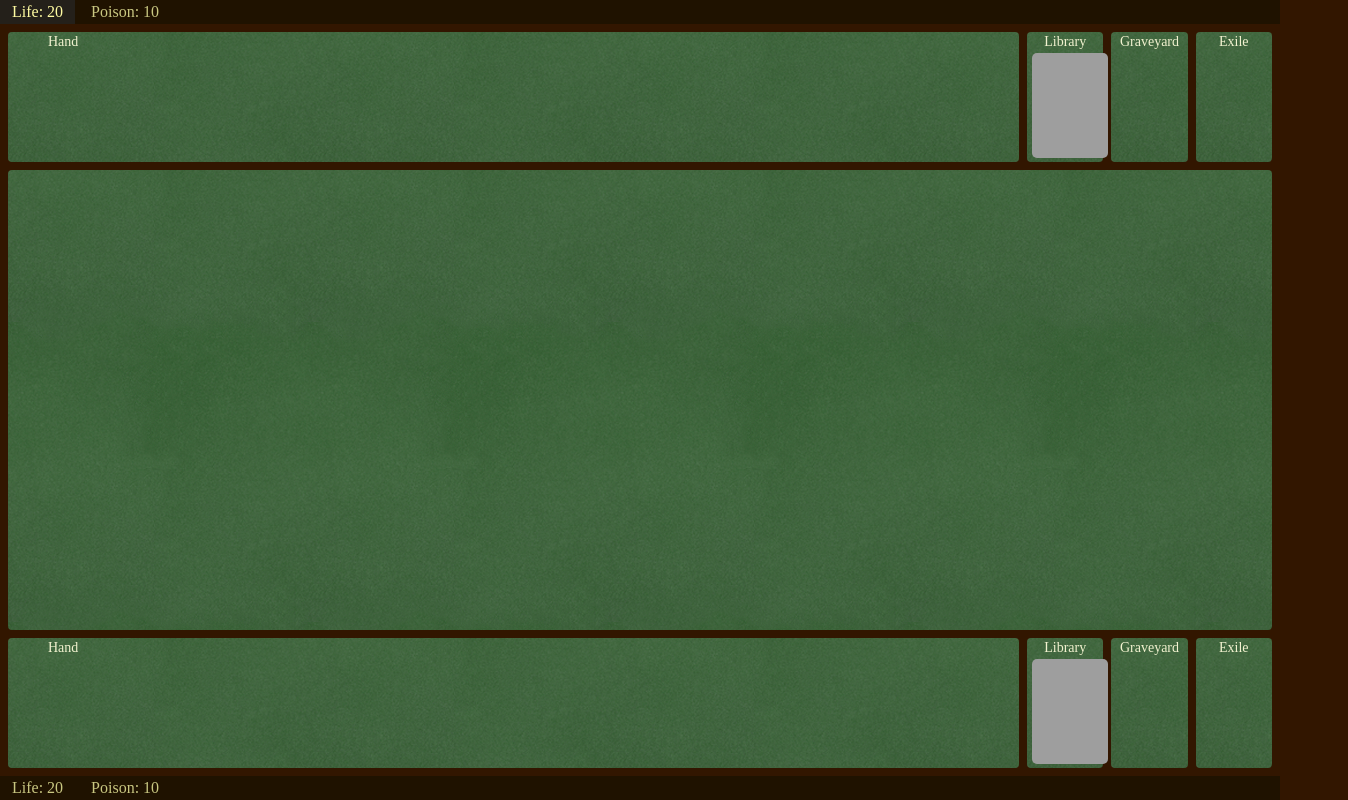
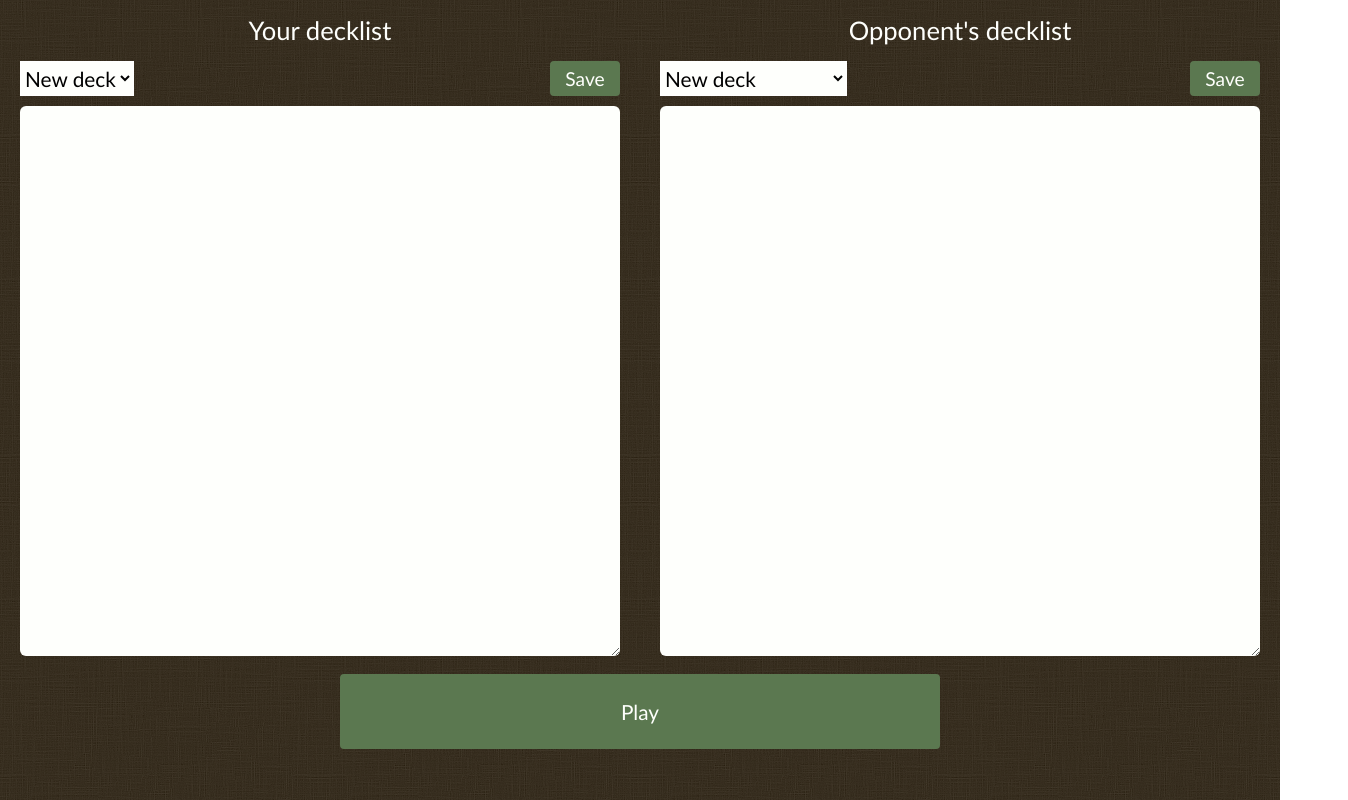
Before and after one commit to ethan-hardy/MTGSimulator, a website: page public_html/index.html in a window 1280 px wide. Shown: the whole page, 1348 px wide, since content can reach past the window. Drawn offline with Linux system fonts and the light colour scheme; grey boxes are pictures that could not be loaded.

Commit message:
Fixed some bugs, made a bunch of other changes, and added most of the decklist input page.

```diff
--- a/public_html/index.html
+++ b/public_html/index.html
@@ -2,48 +2,35 @@
 
 <html>
     <head>
-        <link rel="stylesheet" href="style/src/main.css">
+        <link rel="stylesheet" href="style/src/index.css">
         <link rel="shortcut icon" href="resources/favicon.ico">
         <title>Magic Simulator</title>
     </head>
     <body>
-        <div class='menuBar'>
-            <div class='menuBarItem'>Life: 20<select class='menuBarSelect'></select></div>
-            <div class='menuBarItem'>Poison: 10<select class='menuBarSelect'></select></div>
+        <div id='background'>
+            <div class='deckListEntryWrapper'>
+                <p>Your decklist</p>
+                <div class='deckListEntryOptionsContainer'>
+                    <select>
+                        <option>New deck</option>
+                    </select><button
+                        class="mtgButton saveButton">Save</button>
+                </div>
+                <textarea class='deckListEntry saveButton'></textarea>
+            </div><div class='deckListEntryWrapper'>
+                <p>Opponent's decklist</p>
+                <div class='deckListEntryOptionsContainer'>
+                    <select>
+                        <option>New deck</option>
+                        <option>Challenge a friend</option>
+                    </select><button
+                        class="mtgButton saveButton">Save</button>
+                </div>
+                <textarea class='deckListEntry'></textarea>
+            </div>
+            <a href='game.html' class='mtgButton inputButton' id='playButton'>Play</a>
         </div>
-        <div id="boardLayer" class="layer">
-            <div class="playerSection"><div id='oppHand' class="zone hand">
-                    <p class="shiftedText">Hand</p>
-                </div><div id='oppLibrary' class="zone singleCardZone">
-                    <p>Library</p>
-                </div><div id='oppGraveyard' class="zone singleCardZone">
-                    <p>Graveyard</p>
-                </div><div id='oppExile' class="zone singleCardZone">
-                    <p>Exile</p>
-                </div>
-            </div>
-            <div id='battlefield' class="zone">
-
-            </div>
-            <div class="playerSection"><div id='yourHand' class="zone hand">
-                    <p class="shiftedText">Hand</p>
-                </div><div id='yourLibrary' class="zone singleCardZone">
-                    <p>Library</p>
-                </div><div id='yourGraveyard' class="zone singleCardZone">
-                    <p>Graveyard</p>
-                </div><div id='yourExile' class="zone singleCardZone">
-                    <p>Exile</p>
-                </div>
-            </div>
-        </div>
-        <div id="cardLayer" class="layer">
-
-        </div>
-        <div class='menuBar' id='bottomBar'>
-            <div class='menuBarItem'>Life: 20<select class='menuBarSelect'></select></div>
-            <div class='menuBarItem'>Poison: 10<select class='menuBarSelect'></select></div>
-        </div>
-        <script src = "jquery.min.js"></script>
-        <script src="script/src/main.js"></script>
+        <script src='jquery.min.js'></script>
+        <script src='script/src/index.js'></script>
     </body>
 </html>
--- a/public_html/script/src/main.js
+++ b/public_html/script/src/game.js
@@ -44,8 +44,8 @@
   }
 
   var lastPosition;
-  var cardSpacing = {x: 10, y: 5};
-  var cardSize = {width: 76, height: 105};
+  var cardSpacing = {x: 35, y: 5};
+  var cardSize = {width: 76, height: 105}, cardOffset = {x: 6, y: 16};
 
   var cardSpots = [];
   var numCards = 0, zIndexCount = 0;
@@ -53,8 +53,8 @@
   var yourGraveyardIndex, oppGraveyardIndex, yourLibraryIndex, oppLibraryIndex, battlefieldRange = {min: -1, max: 0},
         yourExileIndex, oppExileIndex, yourHandRange = {min: -1, max: 0}, oppHandRange = {min: -1, max: 0};
 
-  var yourLibraryList = ["vryn%20wingmare", "mountain", "counterspell", "electrolyze"];
-  var oppLibraryList = ["island", "mountain", "counterspell", "electrolyze"];
+  var yourLibraryList = ["vryn%20wingmare", "mountain", "counterspell", "electrolyze"], yourLibraryListHold = yourLibraryList.slice();
+  var oppLibraryList = ["island", "mountain", "counterspell", "electrolyze"], oppLibraryListHold = oppLibraryList.slice();
 
   var cardsInGame = []
 
@@ -66,7 +66,6 @@
     if ($(e.target).hasClass('card')) {
         lastPosition = {card: e.target, x: e.clientX, y: e.clientY};
     }
-    $(e.target).css('z-index', zIndexCount++ + 1);
     mouseHasMoved = false;
 };
 
@@ -83,24 +82,80 @@
   };
 
   function addCardToSpot(card, spotIndex) {
+      removeCardFromSpot(card);
+      var cardData = cardsInGame[$(card).attr('id')];
+      cardData.zone = cardSpots[spotIndex].zone
+      if (cardData.isFaceDown) cardData.flip();
+      if ($(card).hasClass('library')) $(card).removeClass('library');
+      var xOff = cardOffset.x, yOff = cardOffset.y;
+      var completionHandler;
+      if (cardSpots[spotIndex].zone.indexOf('Library') >= 0) {
+          if (cardSpots[spotIndex].cards.length !== 0) {
+              var index = $(cardSpots[spotIndex].cards[0]).attr('id');
+              if (spotIndex === oppLibraryIndex) oppLibraryList.push(cardsInGame[index].name);
+              else yourLibraryList.push(cardsInGame[index].name);
+              var cardToRemove = cardSpots[spotIndex].cards.pop();
+              completionHandler = function() {
+                  $(cardToRemove).remove();
+              }
+              for (var i = index + 1; i < cardsInGame.length; i++) {
+                  $('#' + i.toString()).attr('id', i-1);
+                  cardsInGame[i-1] = cardsInGame[i];
+              }
+              cardsInGame.pop();
+          }
+          numCards--;
+          xOff = 0;
+          yOff = 0;
+          if (!cardData.isFaceDown) cardData.flip();
+          if (!$(card).hasClass('library')) $(card).addClass('library');
+      }
+      cardSpots[spotIndex].cards.push(card);
+      var index = 0, lastZIndex;
+      for (var card of cardSpots[spotIndex].cards) {
+          if (lastZIndex === undefined) lastZIndex = $(card).css('z-index');
+          else lastZIndex++;
+          $(card).animate({
+              top: cardSpots[spotIndex].y + index * yOff,
+              left: cardSpots[spotIndex].x+ index * xOff
+          }, 100, "swing", completionHandler).css('z-index', lastZIndex);
+          index++;
+      }
+  }
+
+  function removeCardFromSpot(card) {
+      var removedSpot;
+      cardsInGame[$(card).attr('id')].zone = undefined;
       for (var spot of cardSpots) {
           var index = spot.cards.indexOf(card);
           if (index >= 0) {
               spot.cards.splice(index, 1);
+              removedSpot = spot;
           }
       }
-      $(card).animate({
-          top: cardSpots[spotIndex].y,
-          left: cardSpots[spotIndex].x
-      }, 100, "swing");
-      cardsInGame[$(card).attr('id')].zone = cardSpots[spotIndex].zone
-      cardSpots[spotIndex].cards.push(card);
+      if (removedSpot !== undefined) {
+          var index = 0;
+          var xOff = cardOffset.x, yOff = cardOffset.y;
+          if (removedSpot.zone.indexOf('Library') >= 0) {
+              xOff = 0;
+              yOff = 0;
+              placeNextCardFromLibrary(cardsInGame[$(card).attr('id')].isYourCard);
+              (cardsInGame[$(card).attr('id')].isYourCard) ? yourLibraryList.pop() : oppLibraryList.pop();
+          }
+          for (var card of removedSpot.cards) {
+              $(card).animate({
+                  top: removedSpot.y + index * yOff,
+                  left: removedSpot.x+ index * xOff
+              }, 100, "swing");
+              index++;
+          }
+      }
   }
 
   function placeNextCardFromLibrary(isYourLibrary) {
       if (isYourLibrary && yourLibraryList.length === 0 || !isYourLibrary && oppLibraryList.length === 0) return;
       var spot = (isYourLibrary) ? cardSpots[yourLibraryIndex] : cardSpots[oppLibraryIndex];
-      spot.cards.push($("#cardLayer").append($("<div>")
+      var cardToPlace = $("<div>")
             .addClass('card library')
             .attr('id', numCards.toString())
           .css({
@@ -115,8 +170,9 @@
               $(e.target).addClass('hovered');
           }, function(e) {
               $(e.target).removeClass('hovered');
-          })
-      )[0]);
+          })[0];
+      $("#cardLayer").append(cardToPlace);
+      spot.cards.push(cardToPlace);
       if (isYourLibrary) {
           cardsInGame.push(new mtgCard(yourLibraryList[yourLibraryList.length-1], true, $('#'+numCards.toString()), ('yourLibrary')));
       }
@@ -174,16 +230,6 @@
                     yourExileIndex = cardSpots.length-1;
                     break;
               }
-              if ($(zone).attr('id') === "yourLibrary" || $(zone).attr('id') === "oppLibrary") {
-                  var yes = $(zone).offset().top > $(document).height() / 2;
-                  placeNextCardFromLibrary(yes);
-                  if (yes) {
-                      yourLibraryList.pop();
-                  }
-                  else {
-                      oppLibraryList.pop();
-                  }
-              }
           }
           else {
               if (battlefieldRange.min === -1)
@@ -197,14 +243,39 @@
       }
   })
 
+  placeNextCardFromLibrary(true);
+  placeNextCardFromLibrary(false);
+  oppLibraryList.pop();
+  yourLibraryList.pop();
+
   $('.menuBarSelect').each(function(index, obj) {
       for (var i = 0; i <= 300; i++) {
           $(obj).append('<option>' + i.toString() + '</option>');
       }
-      if (obj.previousSibling.data === 'Poison: 10') $(obj).val('10').prop('selected', true)
+      if (obj.previousSibling.data.substr(0, 6) === 'Poison') $(obj).val('10').prop('selected', true)
       else  $(obj).val('20').prop('selected', true)
   }).change(function() {
       $(this.previousSibling).replaceWith(this.previousSibling.data.split(' ')[0] + ' ' + $(this).val().toString());
+  });
+
+  $('.restartButton').on('click', function() {
+      for (var spot of cardSpots) {
+          spot.cards.splice(0, spot.cards.length);
+      }
+      cardsInGame.splice(0, cardsInGame.length);
+      $('#cardLayer').empty();
+      yourLibraryList = yourLibraryListHold.slice();
+      oppLibraryList = oppLibraryListHold.slice();
+      numCards = 0;
+      placeNextCardFromLibrary(true);
+      placeNextCardFromLibrary(false);
+      oppLibraryList.pop();
+      yourLibraryList.pop();
+      $('.menuBarSelect').each(function(index, obj) {
+          if (obj.previousSibling.data.substr(0, 6) === 'Poison') $(obj).val('10').prop('selected', true)
+          else  $(obj).val('20').prop('selected', true)
+          $(obj.previousSibling).replaceWith(this.previousSibling.data.split(' ')[0] + ' ' + $(this).val().toString());
+      })
   });
 
   //$(".library").mousedown(libraryMouseDown);
@@ -250,7 +321,6 @@
               else {
                   oppLibraryList.pop();
               }
-
           }
 
           addCardToSpot(lastPosition.card, cardSpots.indexOf(currentSpot));
@@ -263,8 +333,10 @@
 
   $(window).mousemove(function(e) {
       if (lastPosition !== undefined) {
-        //  if ($(lastPosition.card).hasClass('library'))
-        //      $(lastPosition.card).removeClass('library');
+          if (cardsInGame[$(lastPosition.card).attr('id')].zone !== undefined) {
+              removeCardFromSpot(lastPosition.card);
+              $(lastPosition.card).css('z-index', zIndexCount++ + 1);
+          }
           var offset = $(lastPosition.card).offset();
           var deltaY = e.clientY - lastPosition.y;
           var deltaX = e.clientX - lastPosition.x;
@@ -300,52 +372,28 @@
           }
       },
       G: function(card) { //graveyard
-          var cardData = cardsInGame[$(card).attr('id')];
-          if ($(card).hasClass('library')) {
-              $(card).removeClass('library');
-              placeNextCardFromLibrary(cardData.isYourCard);
-              (cardData.isYourCard) ? yourLibraryList.pop() : oppLibraryList.pop();
-          }
-          var cardData = cardsInGame[$(card).attr('id')];
-          if (cardData.isFaceDown) cardData.flip();
           var destinationIndex = oppGraveyardIndex;
-          if (cardData.isYourCard === true) {
+          if (cardsInGame[$(card).attr('id')].isYourCard === true) {
               destinationIndex = yourGraveyardIndex;
           }
           addCardToSpot(card, destinationIndex);
       },
       Y: function(card) { //top of library
-          if (!$(card).hasClass('library')) $(card).addClass('library');
-          var cardData = cardsInGame[$(card).attr('id')];
-          if (!cardData.isFaceDown) cardData.flip();
           var destinationIndex = oppLibraryIndex;
-          if (cardData.isYourCard === true) {
+          if (cardsInGame[$(card).attr('id')].isYourCard === true) {
               destinationIndex = yourLibraryIndex;
           }
           addCardToSpot(card, destinationIndex);
       },
       X: function(card) { //exile
-          var cardData = cardsInGame[$(card).attr('id')];
-          if ($(card).hasClass('library')) {
-              $(card).removeClass('library');
-              placeNextCardFromLibrary(cardData.isYourCard);
-              (cardData.isYourCard) ? yourLibraryList.pop() : oppLibraryList.pop();
-          }          var cardData = cardsInGame[$(card).attr('id')];
-          if (cardData.isFaceDown) cardData.flip();
           var destinationIndex = oppExileIndex;
-          if (cardData.isYourCard === true) {
+          if (cardsInGame[$(card).attr('id')].isYourCard === true) {
               destinationIndex = yourExileIndex;
           }
           addCardToSpot(card, destinationIndex);
       },
       B: function(card) { //battlefield
           var cardData = cardsInGame[$(card).attr('id')];
-          if ($(card).hasClass('library')) {
-              $(card).removeClass('library');
-              placeNextCardFromLibrary(cardData.isYourCard);
-              if (cardData.isFaceDown) cardData.flip();
-              (cardData.isYourCard) ? yourLibraryList.pop() : oppLibraryList.pop();
-          }
           var yCoord; //rowSize = (battlefieldRange.max - battlefieldRange.min + 1) / 4;
           if (cardData.isYourCard) {
               if (cardData.isLand) yCoord = $('#battlefield').height() - cardSpacing.y - cardSize.height + $('#battlefield').offset().top - 8;
@@ -367,15 +415,8 @@
           }
       },
       A: function(card) {
-          var cardData = cardsInGame[$(card).attr('id')];
-          if ($(card).hasClass('library')) {
-              $(card).removeClass('library');
-              placeNextCardFromLibrary(cardData.isYourCard);
-              (cardData.isYourCard) ? yourLibraryList.pop() : oppLibraryList.pop();
-          }
-          if (cardData.isFaceDown) cardData.flip();
           var destinationRange = oppHandRange;
-          if (cardData.isYourCard === true) {
+          if (cardsInGame[$(card).attr('id')].isYourCard === true) {
               destinationRange = yourHandRange;
           }
           var destinationIndex;
@@ -393,7 +434,7 @@
      var c = String.fromCharCode(e.which);
      var hoverCard = $('.hovered');
      if (hoverCard !== undefined) {
-         hoverCard.css('z-index', zIndexCount++ + 1);
+        // hoverCard.css('z-index', zIndexCount++ + 1);
          keyBindings[c](hoverCard[0]);
     }
   });
--- a/public_html/style/src/main.css
+++ b/public_html/style/src/game.css
@@ -2,8 +2,11 @@ body {
   padding-left: 0px;
   padding-top: 0px;
   margin: 0px;
-  background-color: #321600;
+  background-image: url("../../resources/gameBack.png");
   cursor: default;
+  font-family: 'Gill Sans';
+  font-weight: 300;
+  color: rgb(209, 209, 185);
 }
 
 .playerSection {
@@ -50,7 +53,6 @@ p {
   text-align: center;
   margin-top: 2px;
   font-size: 14px;
-  color: rgb(242, 242, 208);
 }
 
 .shiftedText {
@@ -61,12 +63,11 @@ p {
 .menuBar {
   height: 24px;
   overflow: hidden;
-  background-color: rgb(31, 18, 0);
+  background-color: rgba(18, 13, 6, 0.4);
   width: 100%;
 }
 
 .menuBarItem {
-  color: rgb(201, 199, 129);
   line-height: 24px;
   padding-left: 12px;
   padding-right: 12px;
@@ -86,7 +87,7 @@ p {
 }
 
 .menuBarItem:hover {
-  color: rgb(255, 251, 162);
+  color: rgb(255, 255, 233);
   background-color: rgb(36, 32, 26);
 }
 
--- /dev/null
+++ b/public_html/style/src/index.css
@@ -0,0 +1,101 @@
+body {
+  font-family: 'Gill Sans';
+  font-weight: 300;
+}
+
+#background {
+  position: absolute;
+  background-image: url('../../resources/black_linen_v2.png');
+  background-size: 320px 320px;
+  top: 0px;
+  left: 0px;
+  right: 0px;
+  bottom: 0px;
+}
+
+.deckListEntryWrapper {
+  display: inline-block;
+  width: calc(50% - 2 * 20px);
+  /*margin: 5px;*/
+  padding: 0px 20px 0px 20px;
+}
+
+.deckListEntryOptionsContainer {
+  display: flex;
+  justify-content: space-between;
+  margin-bottom: 10px;
+}
+
+select {
+  border: 1px solid white;
+  background-color: rgb(254, 255, 252);
+  font: inherit;
+  display: inline-block;
+  line-height: 1.3em;
+  font-size: 1.3em;
+  outline: none;
+}
+
+select:hover {
+  background-color: rgb(210, 212, 206);
+}
+
+p {
+  text-align: center;
+  color: rgb(254, 255, 252);
+  font-size: 1.6em;
+  line-height: 1.6em;
+  margin-top: 10px;
+  margin-bottom: 10px;
+}
+
+.mtgButton:hover {
+  background-color: rgb(71, 91, 63);
+}
+
+.mtgButton:active {
+  background-color: rgb(58, 75, 51);
+}
+
+.mtgButton {
+  border-radius: 4px;
+  border: none;
+  outline: none;
+  text-align: center;
+  text-decoration: none;
+  background-color: rgb(91, 120, 80);
+  font: inherit;
+  color: rgb(254, 255, 252);
+}
+
+.inputButton {
+  margin: 15px auto;
+  width: 600px;
+  height: 75px;
+  display: block;
+  font-size: 1.3em;
+  line-height: 75px;
+}
+
+.saveButton {
+  width: 70px;
+  height: 1.8em;
+  display: inline-block;
+  font-size: 1.2em;
+  line-height: 1.8em;
+}
+
+.deckListEntry {
+  display: block;
+  height: 550px;
+  /*width: 96%;*/
+  box-sizing: border-box;
+  width: 100%;
+  border-radius: 6px;
+  border: none;
+  background-color: rgb(254, 255, 252);
+  font: inherit;
+  font-size: 1.2em;
+  /*margin: auto 10px 16px auto;*/
+  margin: auto;
+}
```
Also changed, not shown: public_html/game.html (added, +51 -0 lines), public_html/script/src/index.js (added, +8 -0 lines), public_html/resources/black_linen_v2.png (added), public_html/resources/gameBack.png (added).
